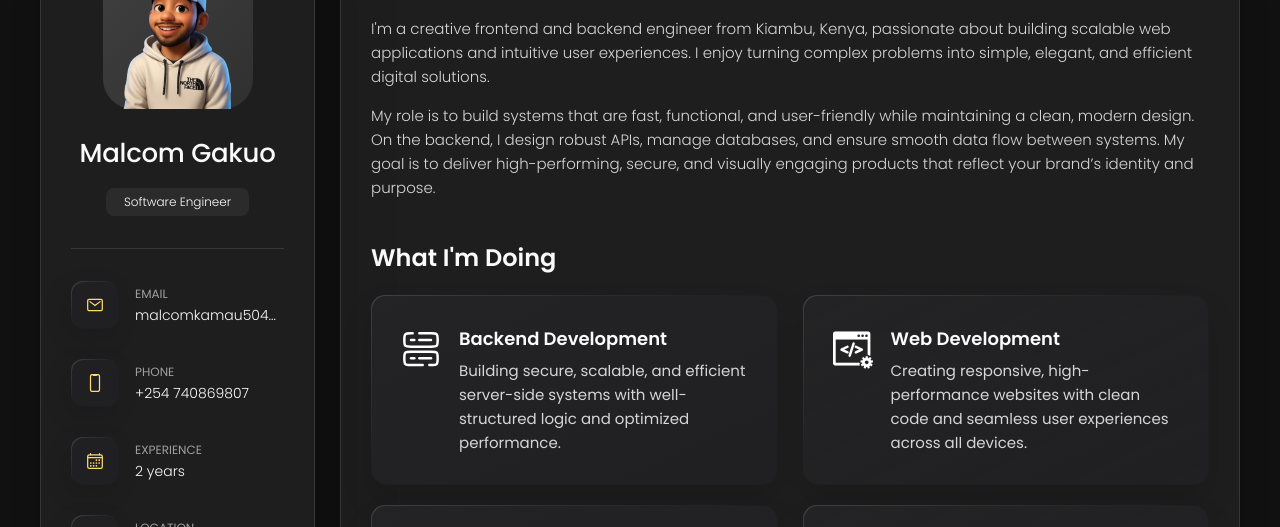
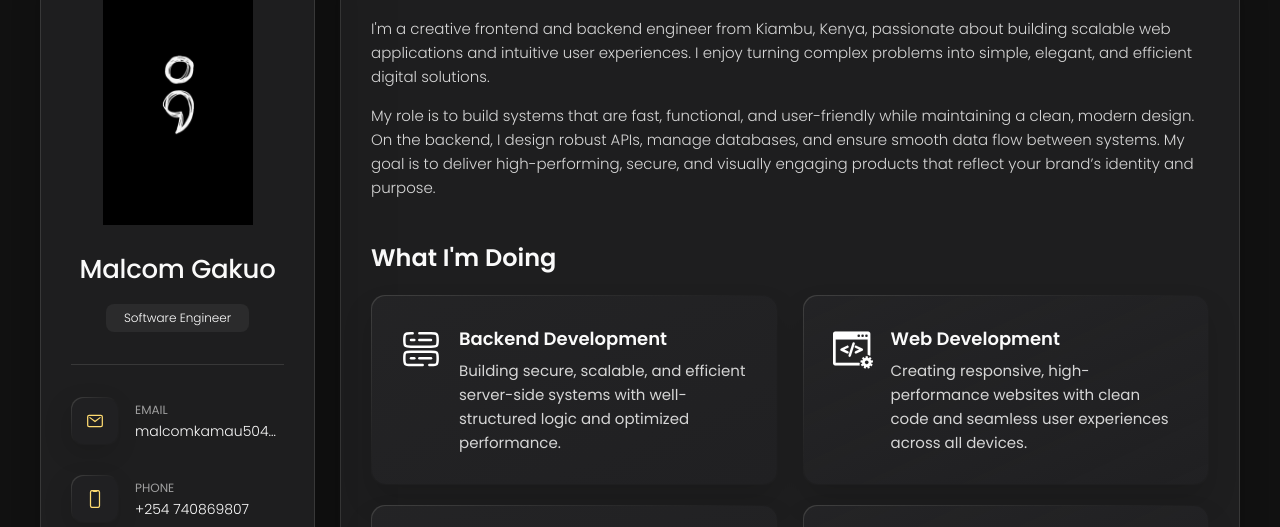
Before and after one commit to malcomkamau/Portfolio, a plain HTML site: page index.html in a window 1280 px wide. Shown: the part 162-689 px from the top of the page. Drawn offline with nearby package versions, Linux system fonts and the light colour scheme; files that its build step writes are made by us from their sources; files whose address does not match are found by name.

Commit message:
feat: Update avatar and favicon image formats from PNG to JPEG.

```diff
--- a/index.html
+++ b/index.html
@@ -4,7 +4,7 @@
     <meta charset="UTF-8" />
     <title>Porfolio</title>
     <link rel="stylesheet" href="./style.css" />
-    <link rel="shortcut icon" href="./assets/favicon.png" type="image/x-icon" />
+    <link rel="shortcut icon" href="./assets/favicon.jpeg" type="image/x-icon" />
   </head>
   <body>
     <!-- partial:index.partial.html -->
@@ -55,7 +55,7 @@
             <div class="sidebar-info">
               <figure class="avatar-box">
                 <img
-                  src="./assets/images/avatar.png"
+                  src="./assets/images/avatar.jpeg"
                   alt="Malcom Gakuo"
                   width="80"
                 />
```
Also changed, not shown: assets/favicon.jpeg (added), assets/images/avatar.jpeg (added), assets/images/avatar.png (deleted).
